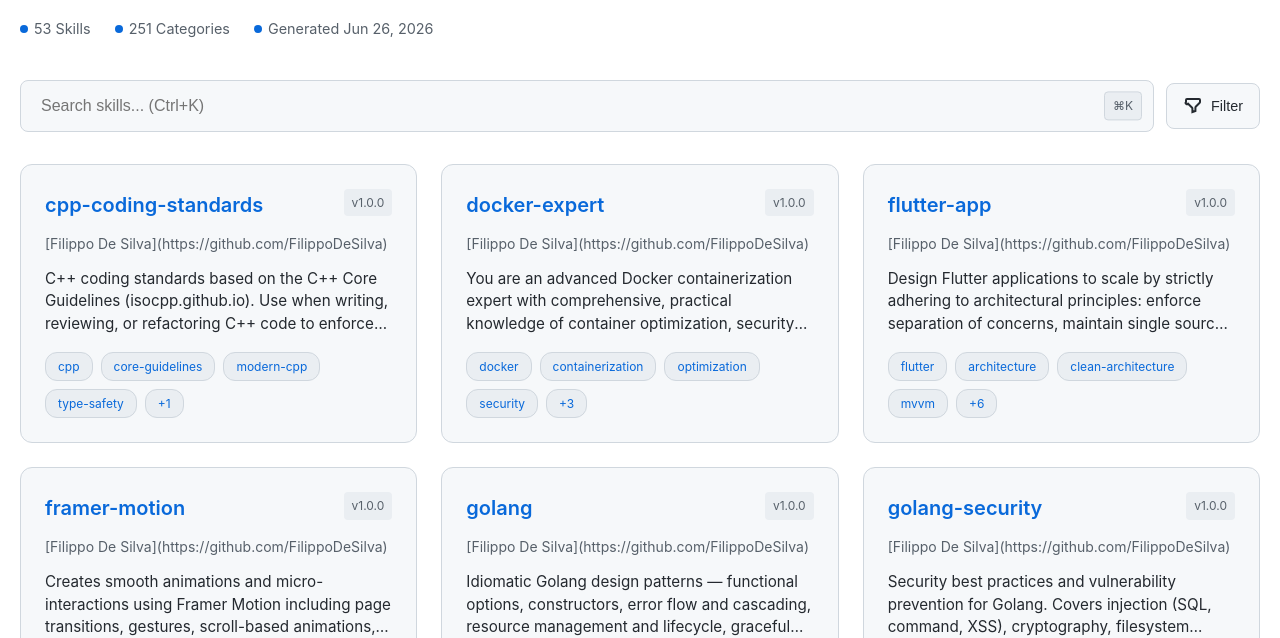
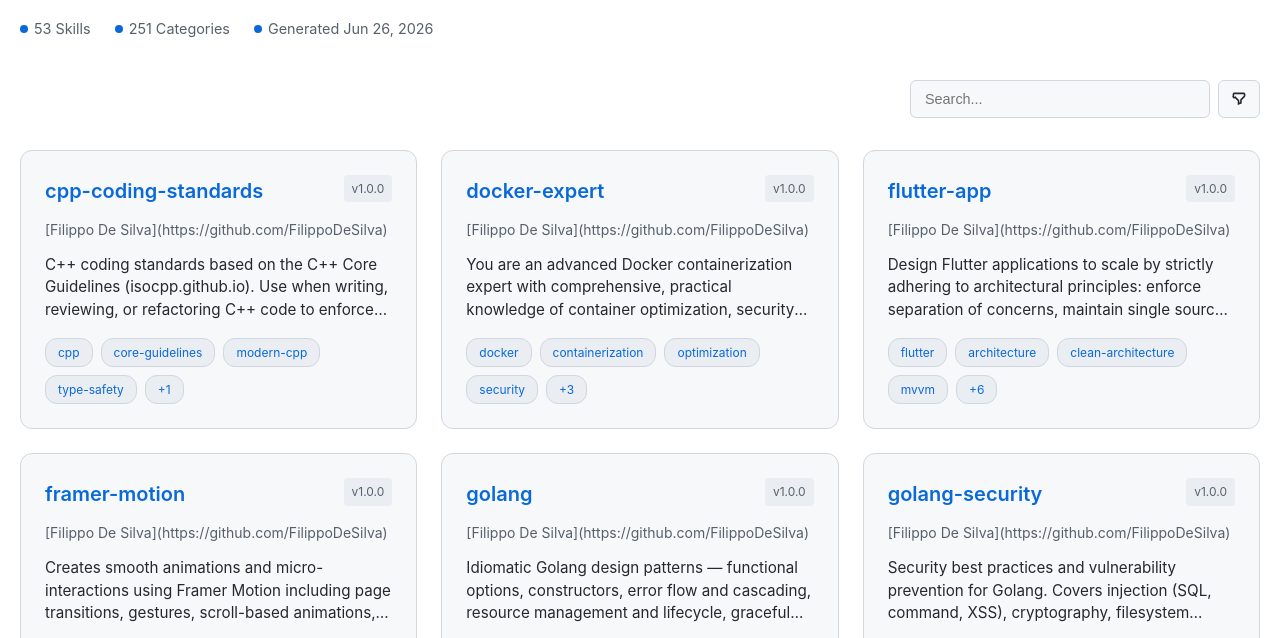
Before and after one commit to FilippoDeSilva/skills, a plain HTML site: page site/index.html in a window 1280 px wide. Shown: the part 151-789 px from the top of the page. Drawn offline with nearby package versions, Linux system fonts and the light colour scheme.

Commit message:
fix: github pages

```diff
--- a/site/index.html
+++ b/site/index.html
@@ -30,15 +30,11 @@
     </header>
 
     <div class="search-container">
-      <div class="search-wrapper">
-        <input type="text" id="search" placeholder="Search skills... (Ctrl+K)" autocomplete="off">
-        <kbd class="kbd-shortcut">⌘K</kbd>
-      </div>
+      <input type="text" id="search" placeholder="Search..." autocomplete="off">
       <button class="filter-toggle" id="filter-toggle">
-        <svg width="20" height="20" viewBox="0 0 20 20" fill="none" stroke="currentColor" stroke-width="2">
+        <svg width="16" height="16" viewBox="0 0 20 20" fill="none" stroke="currentColor" stroke-width="2">
           <path d="M3 4a1 1 0 011-1h12a1 1 0 011 1v2a1 1 0 01-.293.707l-4 4a1 1 0 00-.293.707V15l-3 1v-3.586a1 1 0 00-.293-.707l-4-4A1 1 0 013 6V4z"/>
         </svg>
-        Filter
       </button>
     </div>
 
--- a/site/skill.js
+++ b/site/skill.js
@@ -8,7 +8,7 @@ async function loadSkill() {
   }
 
   try {
-    const response = await fetch('data/skills.json');
+    const response = await fetch('https://raw.githubusercontent.com/FilippoDeSilva/skills/main/skills-index.json');
     const skills = await response.json();
     const skill = skills.find(s => s.name === skillId);
 
--- a/site/style.css
+++ b/site/style.css
@@ -120,25 +120,20 @@ h1 {
 
 .search-container {
   display: flex;
-  gap: 12px;
+  gap: 8px;
   margin-bottom: 32px;
   align-items: center;
-}
-
-.search-wrapper {
-  flex: 1;
-  position: relative;
+  justify-content: flex-end;
 }
 
 #search {
-  width: 100%;
-  padding: 16px 20px;
-  padding-right: 80px;
+  width: 300px;
+  padding: 10px 14px;
   background: var(--bg-secondary);
   border: 1px solid var(--border-color);
-  border-radius: 8px;
+  border-radius: 6px;
   color: var(--text-primary);
-  font-size: 1rem;
+  font-size: 0.9rem;
   transition: border-color 0.2s;
 }
 
@@ -147,33 +142,17 @@ h1 {
   border-color: var(--accent-color);
 }
 
-.kbd-shortcut {
-  position: absolute;
-  right: 12px;
-  top: 50%;
-  transform: translateY(-50%);
-  background: var(--bg-tertiary);
-  border: 1px solid var(--border-color);
-  border-radius: 4px;
-  padding: 4px 8px;
-  font-size: 0.75rem;
-  color: var(--text-secondary);
-  font-family: inherit;
-}
-
 .filter-toggle {
   display: flex;
   align-items: center;
-  gap: 8px;
-  padding: 12px 16px;
+  justify-content: center;
+  padding: 10px 12px;
   background: var(--bg-secondary);
   border: 1px solid var(--border-color);
-  border-radius: 8px;
+  border-radius: 6px;
   color: var(--text-primary);
   cursor: pointer;
   transition: all 0.2s;
-  font-size: 0.9rem;
-  white-space: nowrap;
 }
 
 .filter-toggle:hover {
@@ -528,13 +507,12 @@ footer a:hover {
     align-items: stretch;
   }
 
-  .search-wrapper {
+  #search {
     width: 100%;
   }
 
   .filter-toggle {
     width: 100%;
-    justify-content: center;
   }
 
   .skills-grid {
```
